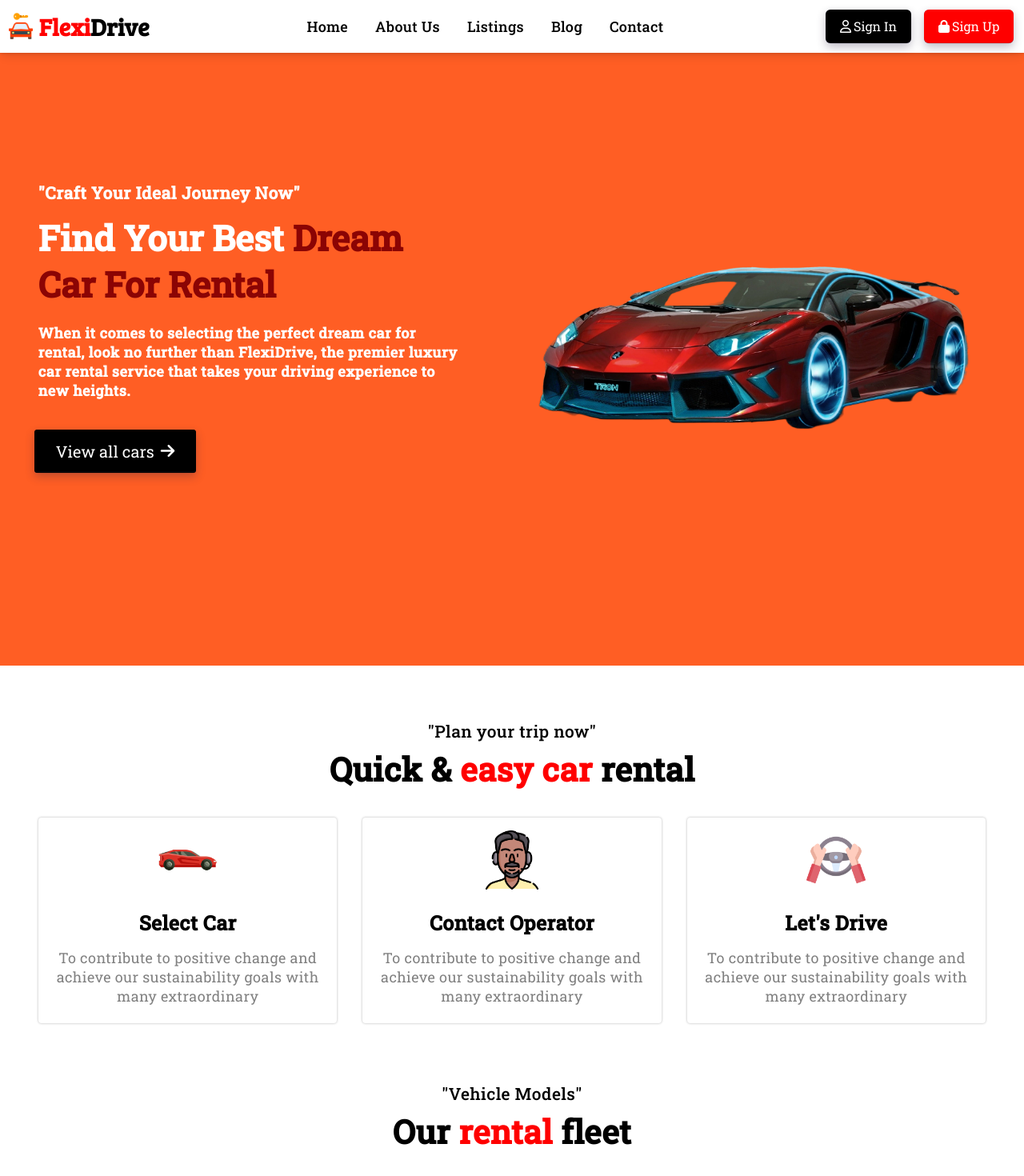
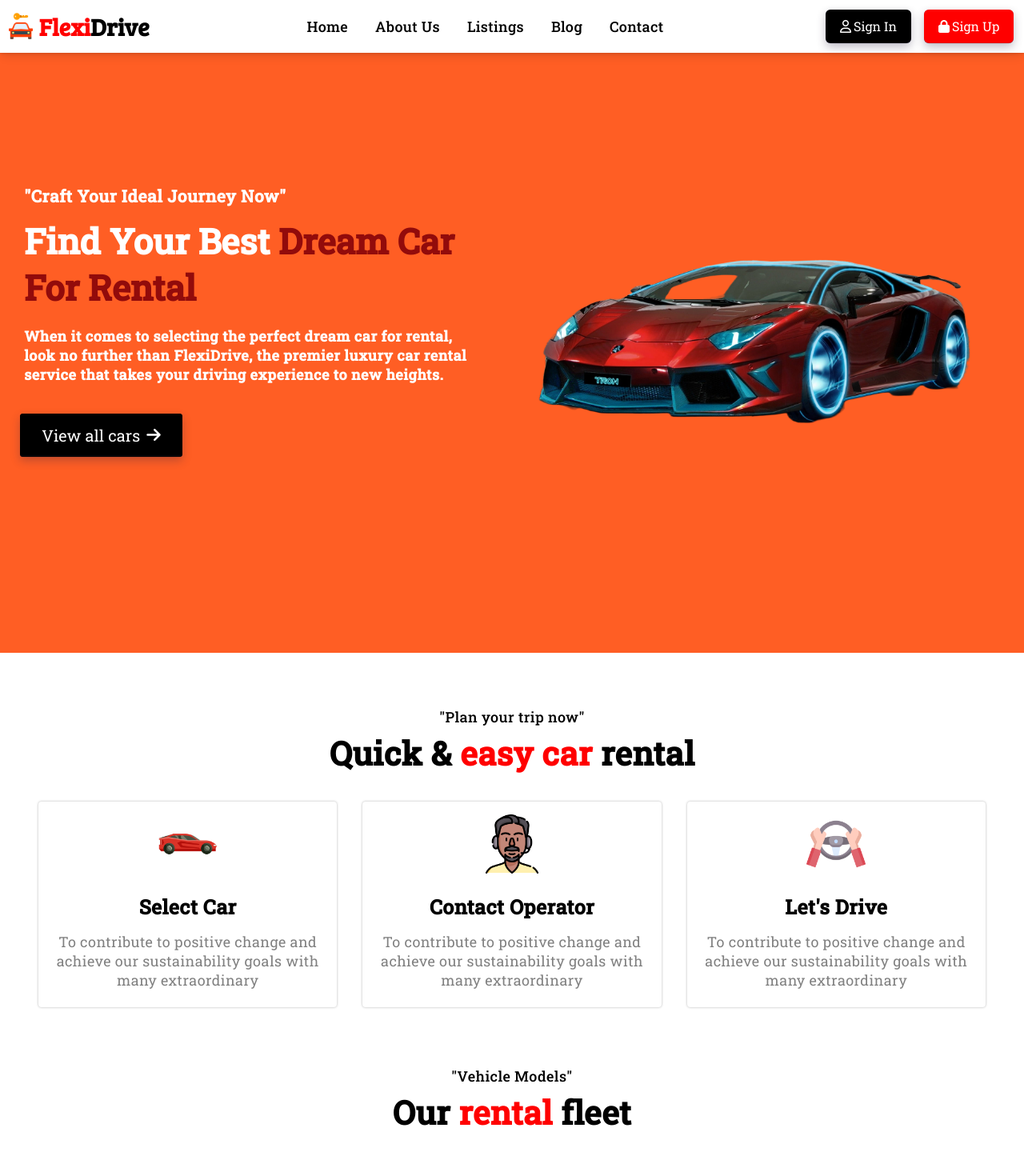
Before and after one commit to Abdirino/Flexi_Drive-Car-Rental-Site, a React (Create React App) app: page / in a window 1280 px wide. Shown: the top 1470 px of the page at 80% size. Built offline with nearby package versions, Linux system fonts and the light colour scheme.

Commit message:
spacings

```diff
--- a/src/Components/Booking/booking.css
+++ b/src/Components/Booking/booking.css
@@ -35,7 +35,7 @@
   flex-direction: column;
 }
 .processes h3 {
-  font-size: 21px;
+  font-size: 18px;
   letter-spacing: 0.4px;
   padding: 4px 0;
   font-weight: 500;
@@ -93,7 +93,7 @@
   padding: 1.4rem 0;
 }
 .model h3 {
-  font-size: 21px;
+  font-size: 18px;
   letter-spacing: 0.4px;
   padding: 4px 0;
   font-weight: 500;
@@ -110,6 +110,7 @@
   width: 100%;
   height: 100%;
   object-fit: cover;
+  margin: 1rem 0;
 }
 
 @media (max-width: 968px) {
--- a/src/pages/Contact/contact.css
+++ b/src/pages/Contact/contact.css
@@ -15,14 +15,14 @@
   display: flex;
   justify-content: center;
   align-items: center;
-  gap: 1.5rem;
+  gap: 1.4rem;
   flex: 1 1 90px;
 }
 .contact .contact-detail span {
   padding: 8px 4px;
   box-shadow: 0 0 3px rgba(0, 0, 0, 0.3);
   border-radius: 2px;
-  width: 270px;
+  width: 300px;
 }
 .contact .contact-detail span:hover{
   background: red;
@@ -35,7 +35,7 @@
 .contact .contact-detail span i {
   font-size: 1.4rem;
   margin: 7px;
-  padding: 15px 70px;
+  padding: 15px 90px;
   border-radius: 8px;
   color: white;
   background: red;
@@ -50,13 +50,13 @@
 }
 
 .contact-form {
-  margin: 3rem 0.8rem;
-  padding: 1rem;
+  margin: 3rem 0.6rem;
+  padding: 0.9rem;
   box-shadow: 0 0 2px rgba(0, 0, 0, 0.2);
   display: flex;
   justify-content: center;
   align-items: center;
-  gap: 3rem;
+  gap: 2.5rem;
   border-radius: 2px;
 }
 .contact-form .c-image {
--- a/src/pages/Home/home.css
+++ b/src/pages/Home/home.css
@@ -12,7 +12,7 @@
   display: flex;
   justify-content: center;
   align-items: center;
-  padding: 3rem 0.8rem;
+  padding: 3rem 0.7rem;
 }
 .home {
   /* background-image: url(../../Images/Home-BG.jpg);
@@ -25,12 +25,12 @@
   justify-content: center;
   align-items: center;
   /* padding: 4rem 1rem; */
-  height: 92vh;
+  height: 90vh;
 }
 .home-dis {
   display: flex;
   flex: 1 1 500px;
-  padding: 20px 30px;
+  padding: 20px 14px;
   justify-content: flex-start;
   align-items: flex-start;
 }
@@ -61,7 +61,7 @@
   letter-spacing: 0.5px;
 }
 .intro h1 span {
-  color: rgb(139, 4, 4);
+  color: rgb(146, 11, 11);
 }
 
 .views{
```
